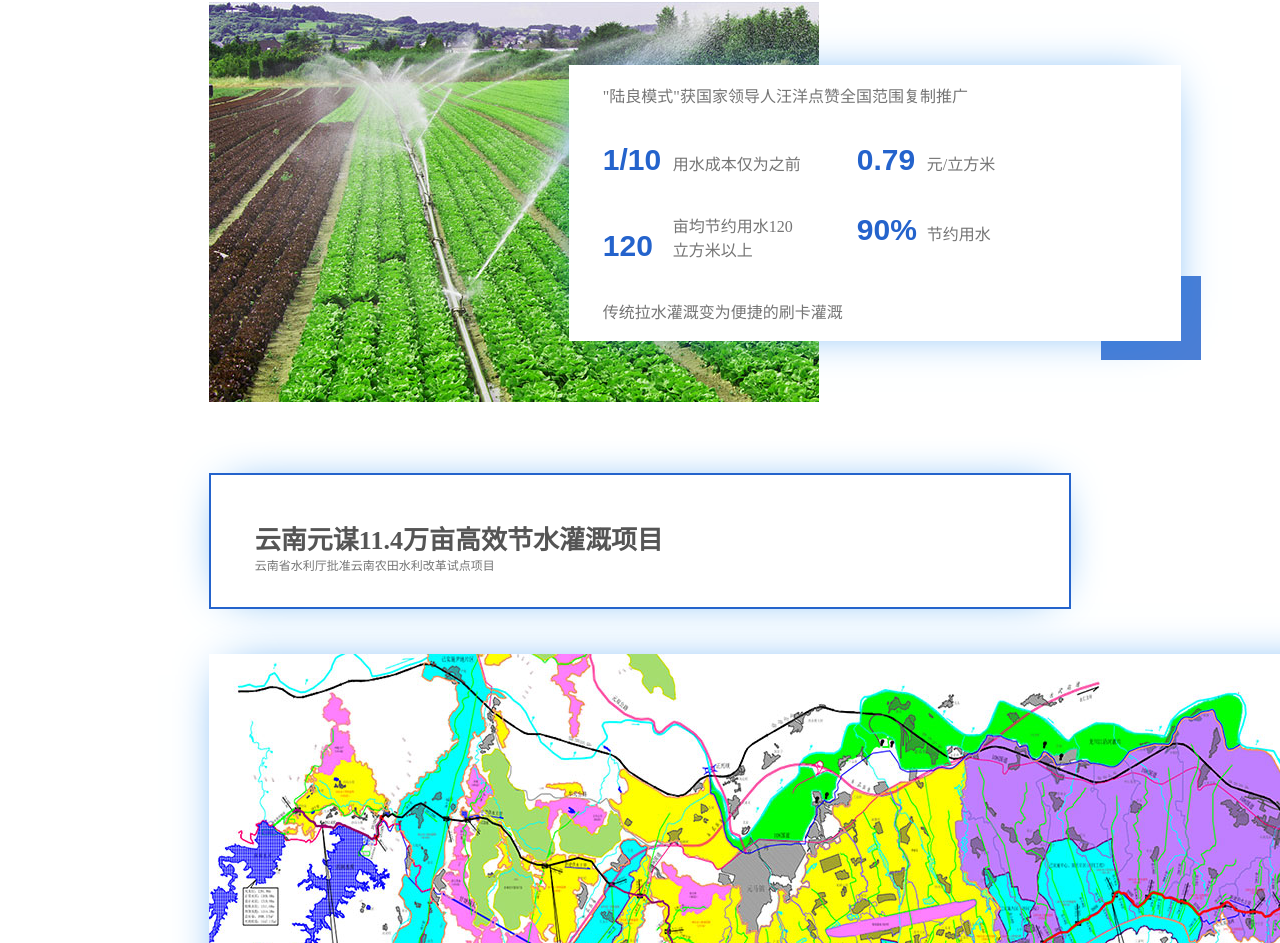
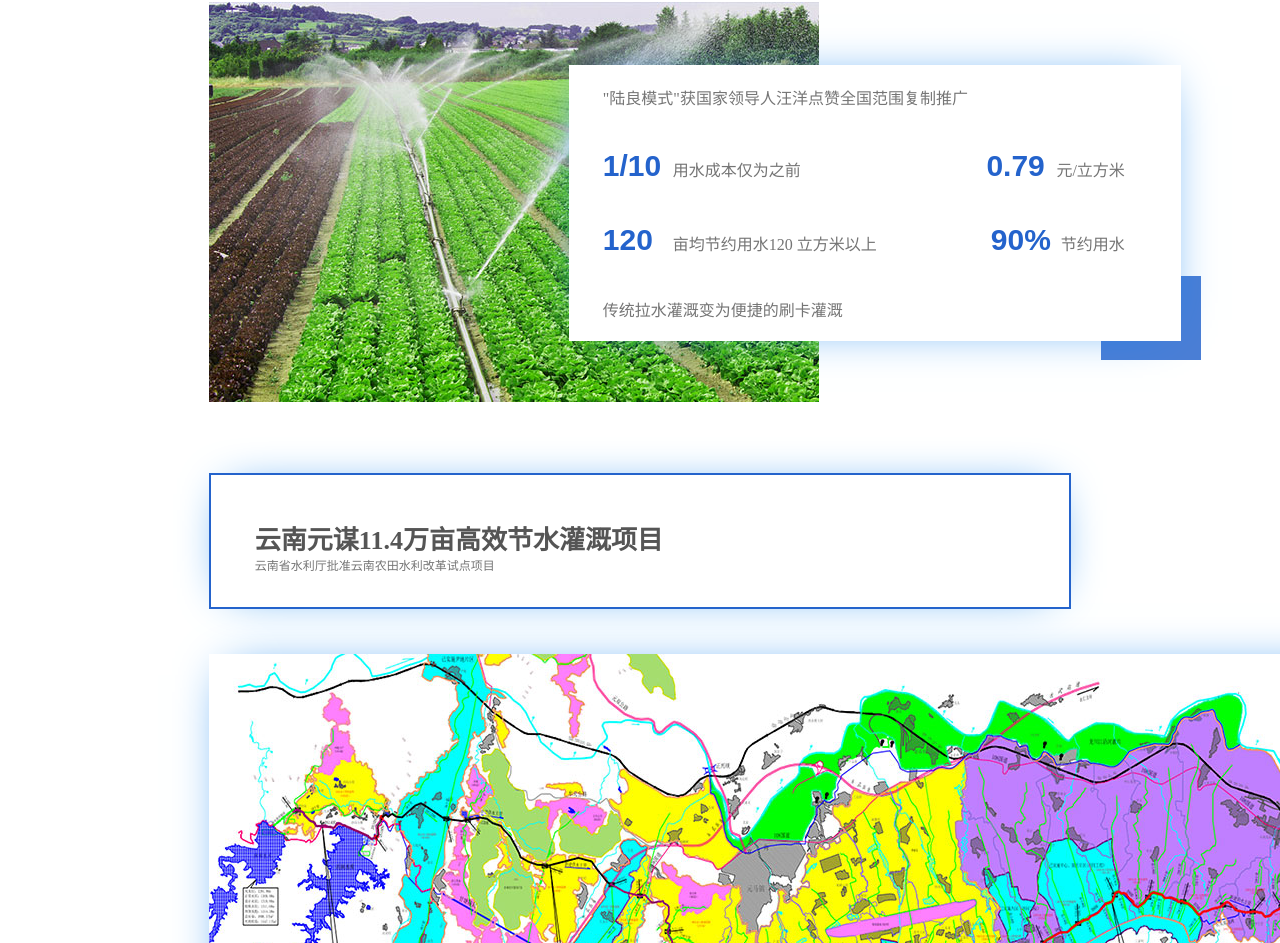
Before and after one commit to yanglixinflw/dayuhuishuiguanwang, a Vue app: page /solution/0 in a window 1280 px wide. Shown: the part 769-1712 px from the top of the page. Built offline with nearby package versions, Linux system fonts and the light colour scheme.

Commit message:
每日更新代码

```diff
--- a/src/components/Common/CommonHead.vue
+++ b/src/components/Common/CommonHead.vue
@@ -58,6 +58,7 @@ export default {
   watch:{
     $route:{
       handler:function(val,oldVal){
+        //do Something 判断是否为主页
         let pathname = val.path;
         this.headClassName=pathname=='/'?"isIndexHead":"head"
         let index = pathname.split('/')[1]
--- a/src/components/Solution/WaterDrinking.vue
+++ b/src/components/Solution/WaterDrinking.vue
@@ -124,6 +124,7 @@ export default {
                 }
                 .info2{
                     display: flex;
+                    justify-content: space-between;
                     margin-left:34px;
                     div{
                         font-size: 16px;
--- a/src/components/Solution/WaterSaving.vue
+++ b/src/components/Solution/WaterSaving.vue
@@ -132,13 +132,14 @@ export default {
                 }
                 .info2{
                     display: flex;
+                    justify-content: space-between;
                     margin-left:34px;
                     div{
                         font-size: 16px;
                         color:#757575;
                         font-weight: normal;
                         margin-right: 56px;
-                        width: 198px;
+                        // width: 198px;
                         span{
                             font-size: 30px;
                             color:#2463cc;
@@ -150,7 +151,7 @@ export default {
                             position: relative;
                         }
                         p{
-                            width: 128px;
+                            // width: 128px;
                             display: inline-block;
                         }
                     }
```
